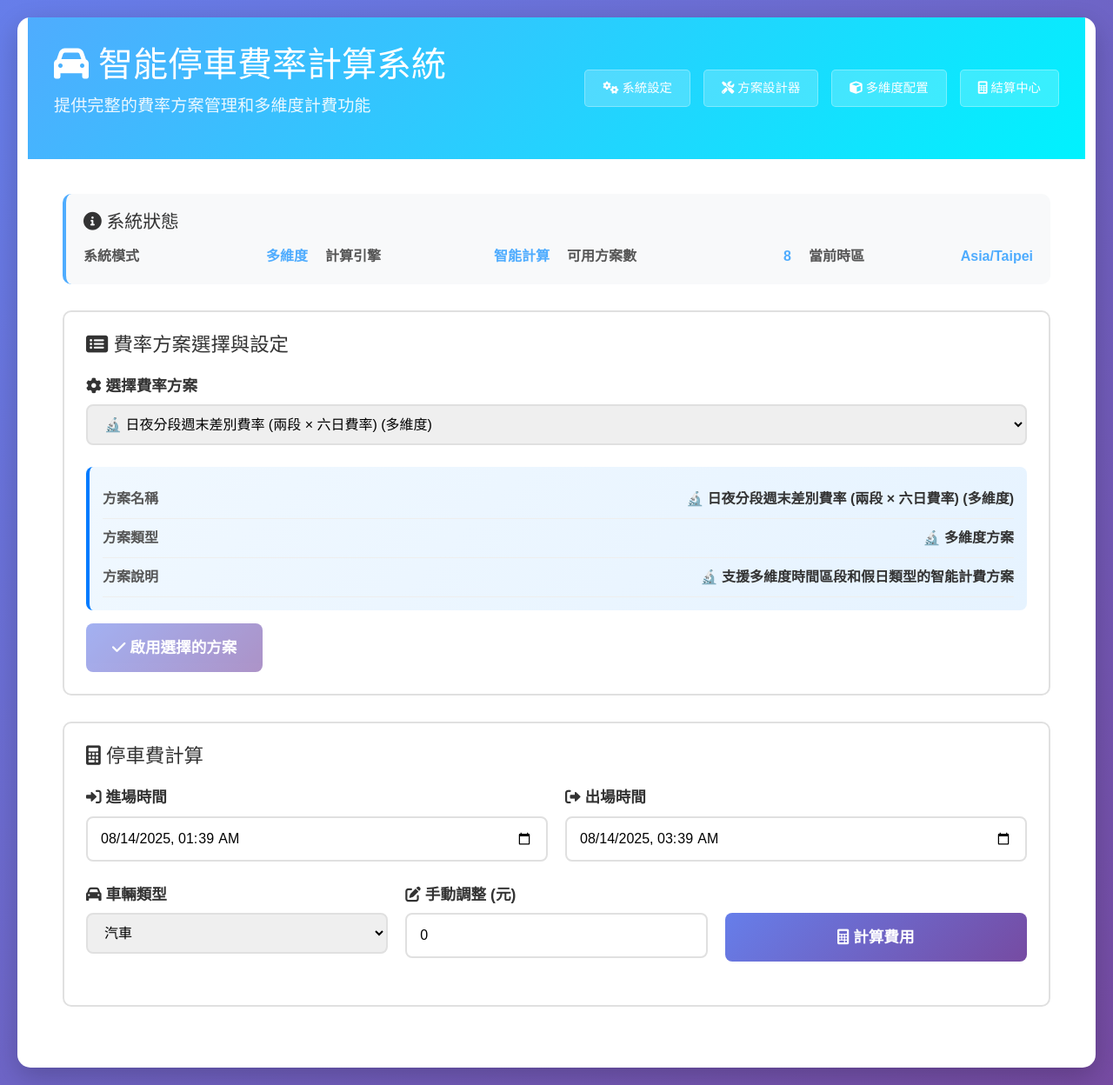
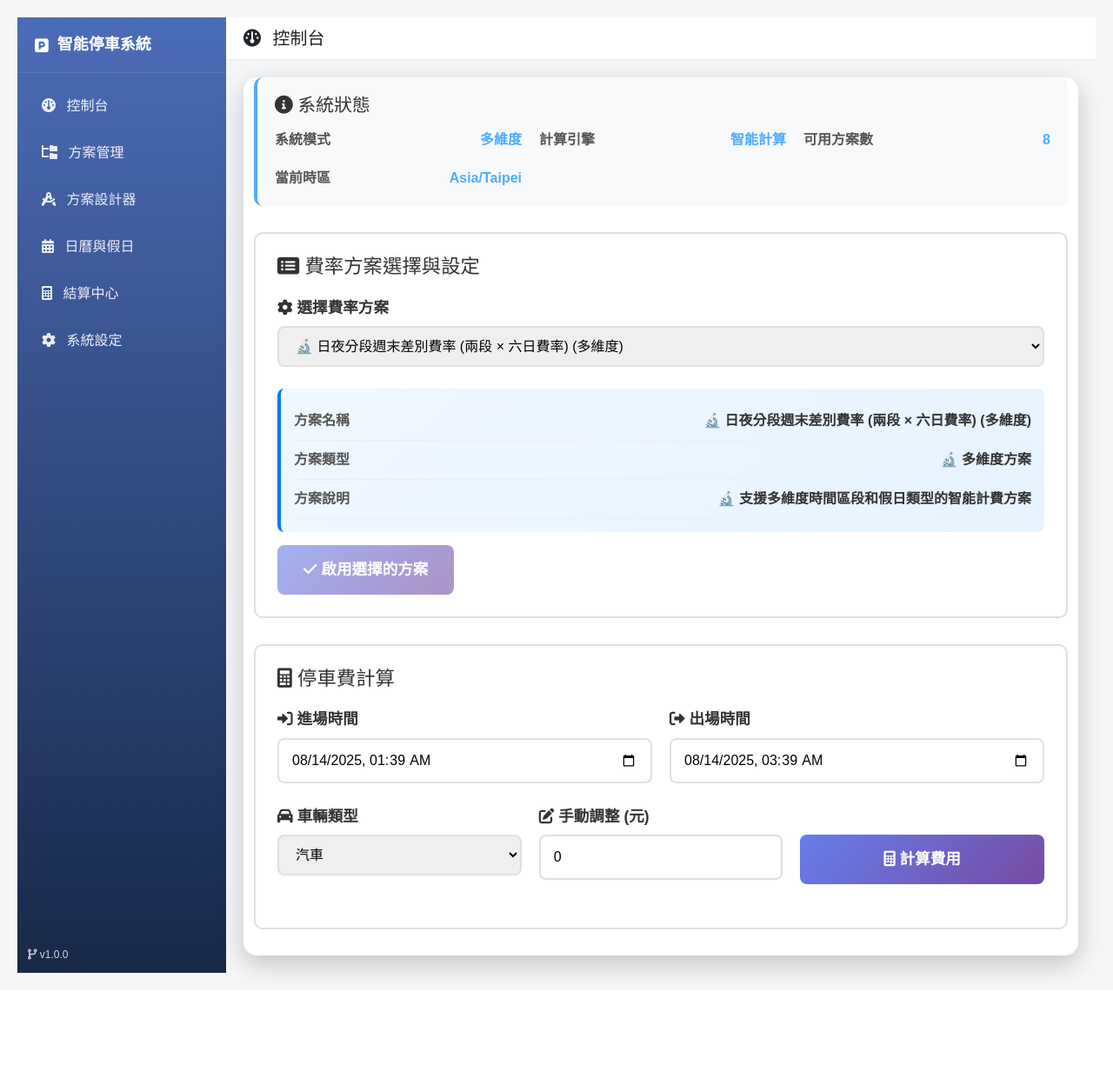
Before and after one commit to skymiku39/parking_fee_calculation_system, a Flask app: page / in a window 1280 px wide. Shown: the whole page at 87% size. After the commit the page ends 1134 px from the top, so only its background shows below. Run offline with Flask 3, Linux system fonts and the light colour scheme.

Commit message:
feat(app): 新增方案管理與行事曆管理頁面，並重構多個模板以使用統一的基礎佈局，提升代碼可維護性與一致性。

```diff
--- a/app.py
+++ b/app.py
@@ -1235,6 +1235,19 @@ def rate_plan_designer():
 def rate_plan_designer_test():
     """費率方案設計器測試版"""
     return render_template("rate_plan_designer_test.html")
+
+
+# 新增統一版側欄布局頁面
+@app.route("/plan_manager")
+def plan_manager_page():
+    """方案管理頁（整合列表、預覽與快速操作）"""
+    return render_template("plan_manager.html")
+
+
+@app.route("/calendar_manager")
+def calendar_manager_page():
+    """行事曆與假日管理頁"""
+    return render_template("calendar_manager.html")
 
 
 # 保留向後相容的路由
--- a/templates/index.html
+++ b/templates/index.html
@@ -1,17 +1,7 @@
-<!DOCTYPE html>
-<html lang="zh-TW">
-  <head>
-    <meta charset="UTF-8" />
-    <meta name="viewport" content="width=device-width, initial-scale=1.0" />
-    <title>智能停車費率計算系統</title>
-    <link
-      href="https://cdn.jsdelivr.net/npm/bootstrap@5.1.3/dist/css/bootstrap.min.css"
-      rel="stylesheet"
-    />
-    <link
-      href="https://cdnjs.cloudflare.com/ajax/libs/font-awesome/6.0.0/css/all.min.css"
-      rel="stylesheet"
-    />
+{% extends "layout/base.html" %}
+{% block title %}控制台 - 智能停車系統{% endblock %}
+{% block page_title %}<i class="fas fa-gauge me-2"></i> 控制台{% endblock %}
+{% block head %}
     <style>
       * {
         margin: 0;
@@ -319,31 +309,9 @@
         }
       }
     </style>
-  </head>
-  <body>
-    <div class="container">
-      <div class="header">
-        <div class="header-content">
-          <h1><i class="fas fa-car"></i> 智能停車費率計算系統</h1>
-          <p>提供完整的費率方案管理和多維度計費功能</p>
-        </div>
-        <div class="nav-buttons">
-          <a href="/system_settings" class="nav-btn">
-            <i class="fas fa-cogs"></i> 系統設定
-          </a>
-          <a href="/rate_plan_designer" class="nav-btn">
-            <i class="fas fa-tools"></i> 方案設計器
-          </a>
-          <a href="/multidimensional_config" class="nav-btn">
-            <i class="fas fa-cube"></i> 多維度配置
-          </a>
-          <a href="/settlement_center" class="nav-btn">
-            <i class="fas fa-calculator"></i> 結算中心
-          </a>
-        </div>
-      </div>
-
-      <div class="content">
+{% endblock %}
+{% block content %}
+      <div class="container">
         <!-- 系統狀態區域 -->
         <div class="system-status">
           <h3><i class="fas fa-info-circle"></i> 系統狀態</h3>
@@ -474,8 +442,8 @@
         <!-- 計算結果區域 -->
         <div id="calculationResult" style="display: none;"></div>
       </div>
-    </div>
-
+{% endblock %}
+{% block scripts %}
     <script>
       let selectedPlanId = '{{ current_active_plan or "" }}';
       // 安全地初始化可用方案數據
@@ -787,5 +755,4 @@
         resultDiv.style.display = 'block';
       }
     </script>
-  </body>
-</html>
+{% endblock %}
--- /dev/null
+++ b/templates/layout/base.html
@@ -0,0 +1,112 @@
+<!DOCTYPE html>
+<html lang="zh-TW">
+  <head>
+    <meta charset="UTF-8" />
+    <meta name="viewport" content="width=device-width, initial-scale=1.0" />
+    <title>{% block title %}智能停車系統{% endblock %}</title>
+    <link href="https://cdn.jsdelivr.net/npm/bootstrap@5.1.3/dist/css/bootstrap.min.css" rel="stylesheet" />
+    <link href="https://cdnjs.cloudflare.com/ajax/libs/font-awesome/6.0.0/css/all.min.css" rel="stylesheet" />
+    {% block head %}{% endblock %}
+    <style>
+      body {
+        font-family: "Microsoft JhengHei", Arial, sans-serif;
+        background: #f4f6f8;
+      }
+
+      .app-shell {
+        display: flex;
+        min-height: 100vh;
+      }
+
+      .sidebar {
+        width: 240px;
+        background: linear-gradient(180deg, #4b6cb7 0%, #182848 100%);
+        color: white;
+        display: flex;
+        flex-direction: column;
+      }
+
+      .sidebar .brand {
+        padding: 18px 20px;
+        font-size: 18px;
+        font-weight: 600;
+        display: flex;
+        align-items: center;
+        gap: 10px;
+        border-bottom: 1px solid rgba(255, 255, 255, 0.1);
+      }
+
+      .sidebar a.nav-link {
+        color: rgba(255, 255, 255, 0.9);
+        padding: 12px 16px;
+        border-radius: 6px;
+        margin: 6px 12px;
+      }
+
+      .sidebar a.nav-link:hover,
+      .sidebar a.nav-link.active {
+        background: rgba(255, 255, 255, 0.12);
+        color: #fff;
+      }
+
+      .sidebar .footer {
+        margin-top: auto;
+        padding: 12px;
+        font-size: 12px;
+        opacity: 0.8;
+      }
+
+      .main {
+        flex: 1;
+        display: flex;
+        flex-direction: column;
+      }
+
+      .topbar {
+        background: white;
+        border-bottom: 1px solid #e9ecef;
+        padding: 12px 20px;
+        display: flex;
+        align-items: center;
+        justify-content: space-between;
+      }
+
+      .content {
+        padding: 20px;
+      }
+    </style>
+  </head>
+  <body>
+    <div class="app-shell">
+      <aside class="sidebar">
+        <div class="brand">
+          <i class="fas fa-parking"></i>
+          <span>智能停車系統</span>
+        </div>
+        <nav class="mt-2">
+          <a class="nav-link" href="/"><i class="fas fa-gauge me-2"></i> 控制台</a>
+          <a class="nav-link" href="/plan_manager"><i class="fas fa-folder-tree me-2"></i> 方案管理</a>
+          <a class="nav-link" href="/rate_plan_designer"><i class="fas fa-drafting-compass me-2"></i> 方案設計器</a>
+          <a class="nav-link" href="/calendar_manager"><i class="fas fa-calendar-alt me-2"></i> 日曆與假日</a>
+          <a class="nav-link" href="/settlement_center"><i class="fas fa-calculator me-2"></i> 結算中心</a>
+          <a class="nav-link" href="/system_settings"><i class="fas fa-gear me-2"></i> 系統設定</a>
+        </nav>
+        <div class="footer">
+          <div><i class="fas fa-code-branch"></i> v1.0.0</div>
+        </div>
+      </aside>
+      <main class="main">
+        <div class="topbar">
+          <h5 class="mb-0">{% block page_title %}{% endblock %}</h5>
+          <div>{% block toolbar %}{% endblock %}</div>
+        </div>
+        <div class="content">
+          {% block content %}{% endblock %}
+        </div>
+      </main>
+    </div>
+
+    <script src="https://cdn.jsdelivr.net/npm/bootstrap@5.1.3/dist/js/bootstrap.bundle.min.js"></script>
+    {% block scripts %}{% endblock %}
+  </body>
+  </html>
```
Also changed, not shown: templates/calendar_manager.html (+9 -36 lines), templates/plan_manager.html (added, +185 -0 lines), templates/rate_plan_designer.html (+9 -43 lines), templates/settings.html (+10 -24 lines), templates/settlement_center.html (+8 -29 lines), templates/system_settings.html (+13 -40 lines).
